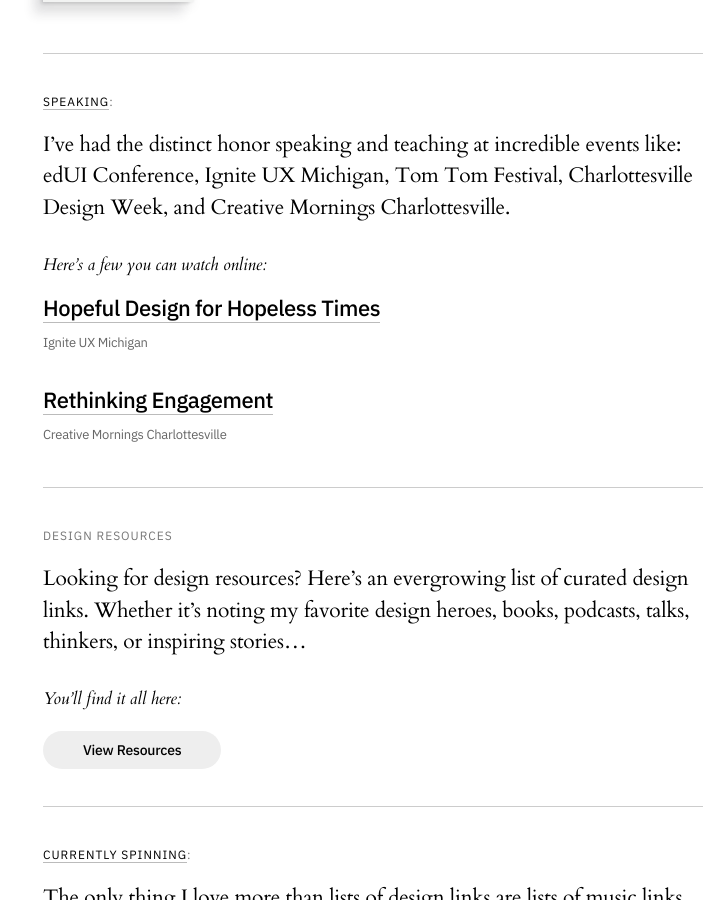
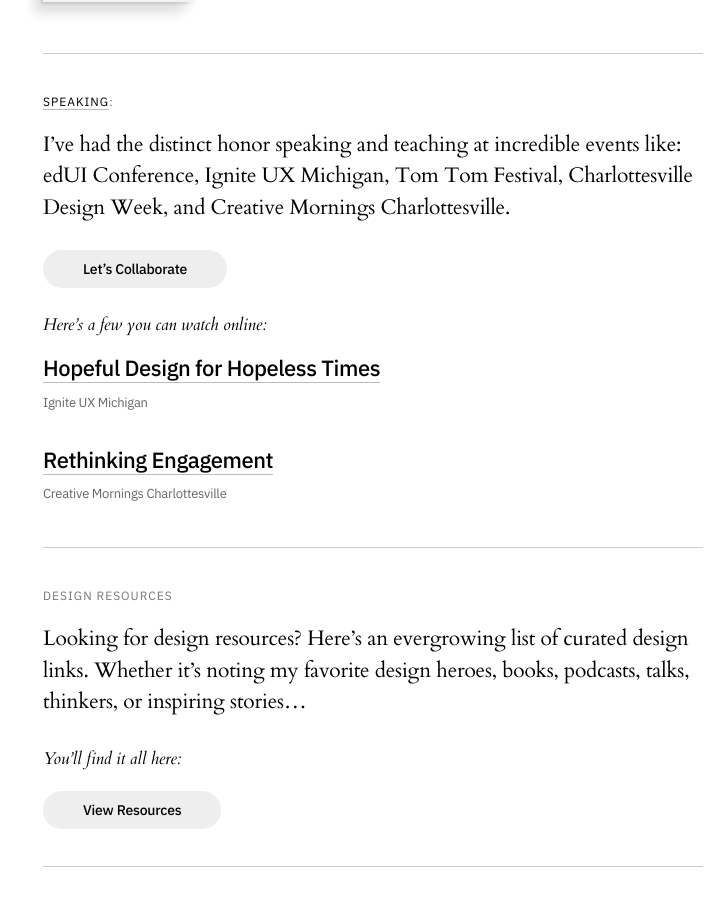
Before and after one commit to jeremydcherry/jeremydcherry.github.io, a Jekyll site: the page built from index.md, in a window 1280 px wide and 900 px high, scrolled down 1780 px. Shown: the whole window, without its empty margins (417-1140 px from the left). Built offline with Jekyll 4.4.1, drawn with Linux system fonts in a browser that asks for light colours.

Commit message:
Updated Speaking section

```diff
--- a/index.md
+++ b/index.md
@@ -55,6 +55,7 @@ I’ve had the distinct honor of being published by hardworking folks like: Boot
 
 I’ve had the distinct honor speaking and teaching at incredible events like: edUI Conference, Ignite UX Michigan, Tom Tom Festival, Charlottesville Design Week, and Creative Mornings Charlottesville.
 
+<a href="mailto:speaking@jeremydcherry.com" class="btn_secondary">Let's Collaborate</a>
 ##### _Here's a few you can watch online:_
 
 ### [Hopeful Design for Hopeless Times](https://www.youtube.com/watch?v=m6jV0ygv56Y)
```
